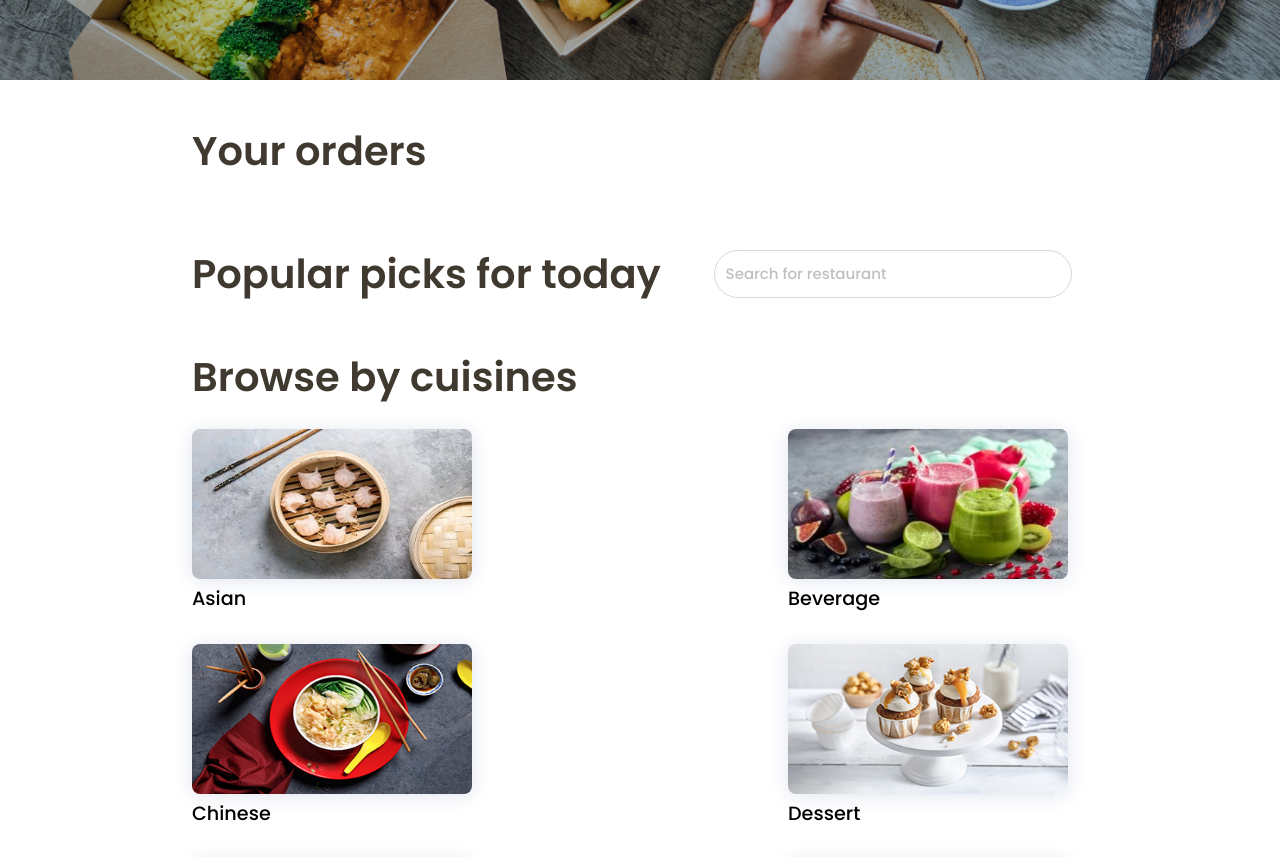
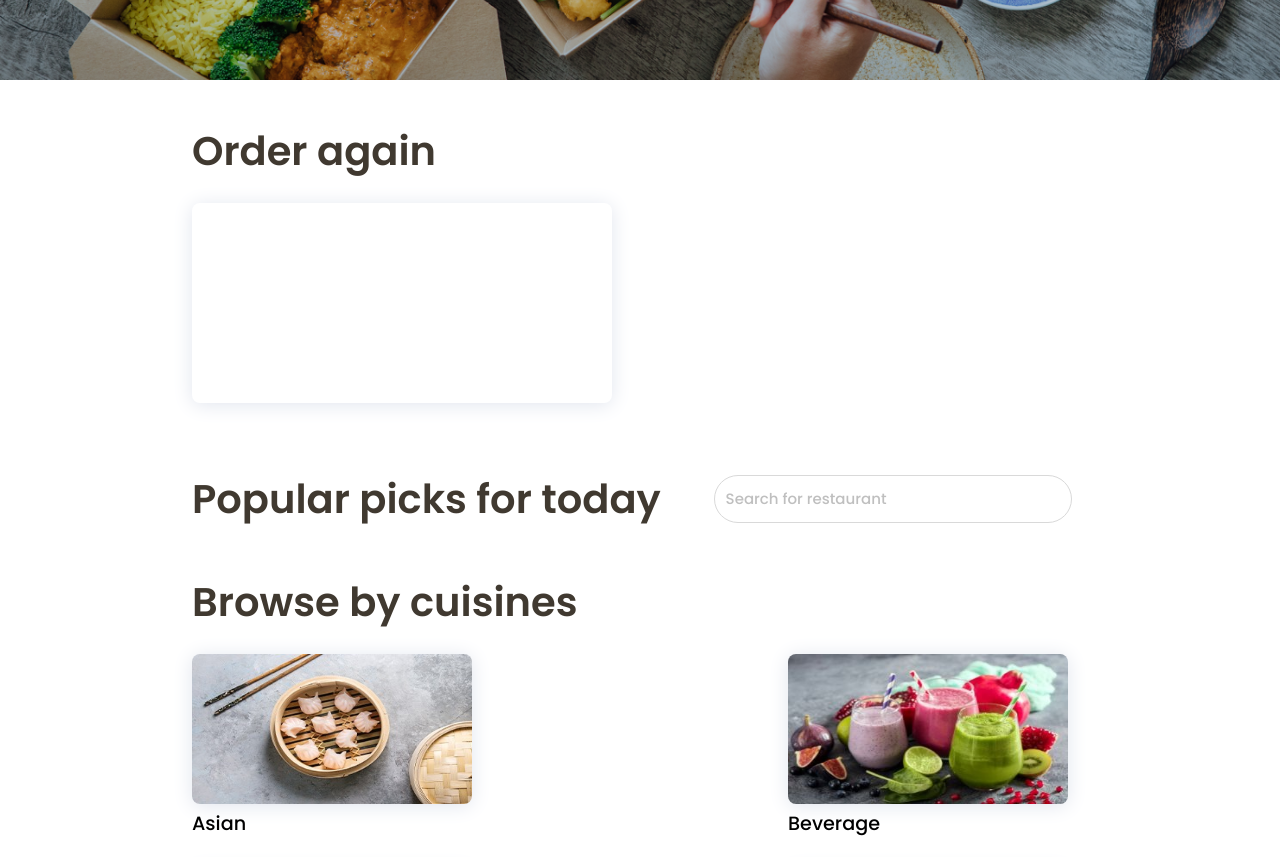
Before and after one commit to Goldman-Sachs-Hackathon-2022-Group-5/Group5-GS-Hackathon2022, a React (Create React App) app: page /menu in a window 1280 px wide. Shown: the part 580-1437 px from the top of the page. Built offline with nearby package versions, Linux system fonts and the light colour scheme; no server answers; grey boxes are pictures that could not be loaded.

Commit message:
added order status card

```diff
--- a/package.json
+++ b/package.json
@@ -3,6 +3,7 @@
   "version": "0.1.0",
   "private": true,
   "dependencies": {
+    "@ant-design/pro-components": "^1.1.9",
     "@reduxjs/toolkit": "^1.8.3",
     "@testing-library/jest-dom": "^5.16.4",
     "@testing-library/react": "^13.3.0",
--- a/src/App.js
+++ b/src/App.js
@@ -6,6 +6,7 @@ import Restaurant from './pages/Restaurants/Restaurants';
 import { BrowserRouter as Router, Routes, Route } from 'react-router-dom';
 import Navbar from './components/NavBar';
 import Checkout from './pages/Checkout/Checkout';
+// import GlobalFooter from 'ant-design-pro/lib/GlobalFooter';
 
 function App() {
   return (
@@ -18,6 +19,7 @@ function App() {
         <Route path='/menu' element={<Home/>} />
         <Route path='/checkout' element={<Checkout/>}/>
       </Routes>
+      {/* <GlobalFooter/> */}
     </Router>
   );
 }
--- a/src/components/Cart/CartDrawer.js
+++ b/src/components/Cart/CartDrawer.js
@@ -157,7 +157,7 @@ const CartDrawer = ({ onClose, visible }) => {
                                 </div>
                             </div>
                         </div>
-                        {   (delTime === undefined || location === undefined) &&
+                        {   (delTime === '' || location === undefined) &&
                             <div className='row'>
                                 <Alert
                                     description="Please input both delivery location and timeslot."
@@ -169,7 +169,7 @@ const CartDrawer = ({ onClose, visible }) => {
                         }
 
                         <div className='row'>
-                            <StyledButton width={'90%'} onClick={onCheckOut} disabled={delTime === undefined || location === undefined}>
+                            <StyledButton width={'90%'} onClick={onCheckOut} disabled={delTime === '' || location === undefined}>
                                 <Link to='/checkout'>
                                 Check Out
                                 </Link>
--- a/src/components/Checkout/OrderDetails.js
+++ b/src/components/Checkout/OrderDetails.js
@@ -1,11 +1,26 @@
-import { Checkbox } from 'antd'
+import { Checkbox, message } from 'antd'
 import React from 'react'
+import { useDispatch } from 'react-redux'
 import { LOCATIONS_LIST } from '../../utils/const'
 import { StyledButton } from '../reusable/Button'
+import { addToOrder  } from '../../redux/orderRedux'
+import { Link } from 'react-router-dom'
+import { clearCart } from '../../redux/cartredux'
 import './styles.css'
 
-export const OrderDetails = ({location, timeslot}) => {
-
+export const OrderDetails = ({cart, location, timeslot}) => {
+  const dispatch = useDispatch();
+  const onSubmit = () => {
+    const order = {
+      cart: cart,
+      location: location,
+      timeslot: timeslot,
+      status: 'Order Submitted'
+    }
+    dispatch(addToOrder(order))
+    dispatch(clearCart())
+    message.success("Order submitted successfully!")
+  }
   return (
         <div className='summarycard'>
             <div className='deliverydetails'>
@@ -21,7 +36,9 @@ export const OrderDetails = ({location, timeslot}) => {
                 Send me reminder emails for reimbursement
               </Checkbox>
             </div>
-            <StyledButton style={{marginTop: '2rem'}}>Submit Order</StyledButton>
+            <Link to='/'>
+            <StyledButton onClick={onSubmit} style={{marginTop: '2rem'}}>Submit Order</StyledButton>
+            </Link>
         </div>
       )
 }
--- a/src/components/Home/Order.js
+++ b/src/components/Home/Order.js
@@ -1,12 +1,14 @@
 import React from 'react'
+import { useSelector } from 'react-redux';
+import { OrderItemCard } from './OrderItem';
 import './styles.css';
 
 const OrderStatusSection = () => {
+  const orders = useSelector((state) => state.order.ordersPlace)
 return (
   <div className='column'>
-    {/* <div className='row'> */}
-      <h3 className="sectiontitle">Your orders</h3>
-    {/* </div> */}
+      <h3 className="sectiontitle">Order again</h3>
+      {orders.map(order => <OrderItemCard order={order}/> )}
 
   </div>
 )
--- /dev/null
+++ b/src/components/Home/OrderItem.js
@@ -0,0 +1,22 @@
+import React from 'react'
+import './styles.css';
+
+export const OrderItemCard = ({order}) => {
+  let totalPrice = 0;
+  order.cart.forEach((item) => totalPrice += item.food.price * item.quantity)
+
+  const location = order.location;
+  const restaurantName = order.cart[0].food.restaurant
+  const timeSlot = order.timeslot;
+  const status = order.status;
+
+  return (
+    <div className='orderItemCard'>
+        {totalPrice}
+        {restaurantName}
+        {location}
+        {timeSlot}
+        {status}
+    </div>
+  )
+}
--- a/src/components/Home/styles.css
+++ b/src/components/Home/styles.css
@@ -48,3 +48,19 @@
     transition: all 0.1s ease-in-out;
     color: #010606;
  }
+
+ .orderItemCard {
+    color: #fff;
+    box-shadow: 0 2px 20px #e1e5ee;
+    border-radius: 0.5rem;
+    display: flex;
+    flex-direction: column;
+    justify-content: space-between;
+    cursor: pointer;
+    transition: transform 200ms ease-in;
+    margin-top: 20px;
+    margin-right: 20px;
+    margin-bottom: 5px;
+    width: 30em;
+    height: 200px
+ }
--- a/src/components/NavBar/index.js
+++ b/src/components/NavBar/index.js
@@ -62,7 +62,7 @@ const Navbar = () => {
               </IconDiv>
             </NavMenu>
             <NavBtn>
-                <Avatar src="https://joeschmoe.io/api/v1/random" width={40}/>
+                <Avatar src="https://joeschmoe.io/api/v1/josephine" width={40}/>
             </NavBtn>
         </NavWrapper>
       </Nav>
--- a/src/pages/Checkout/Checkout.js
+++ b/src/pages/Checkout/Checkout.js
@@ -20,7 +20,7 @@ const Checkout = () => {
                         Order Summary
                     </h2>
                     <OrderSummary cart={cart}/>
-                    <OrderDetails location={location} timeslot={timeslot} />
+                    <OrderDetails cart={cart} location={location} timeslot={timeslot} />
 
                 </div>
             </div>
--- /dev/null
+++ b/src/redux/orderRedux.js
@@ -0,0 +1,52 @@
+import { createSlice } from '@reduxjs/toolkit'
+
+const initialState = {
+    ordersPlace: [
+        {
+            cart: [
+              {
+                "food": {
+                  "id": 5,
+                  "restaurant": "Guzman Y Gomez",
+                  "name": "Burrito Bowl",
+                  "price": 5,
+                  "status": true,
+                  "url": "https://d1sag4ddilekf6.azureedge.net/compressed_webp/items/SGITE20220208145712018881/detail/8e1cb4cd_BGWaRks0smfXxC2j.webp",
+                  "restaurant_id": 2
+                },
+                "quantity": 1
+              },
+              {
+                "food": {
+                  "id": 101,
+                  "restaurant": "Guzman Y Gomez",
+                  "name": "Quesadilla",
+                  "price": 5,
+                  "status": true,
+                  "url": "https://d1sag4ddilekf6.azureedge.net/compressed_webp/items/SGITE20220706104421029744/detail/c34e6ecd_dj17JnF1YWxpdHl9.webp",
+                  "restaurant_id": 2
+                },
+                "quantity": 1
+              }
+            ],
+            location: "MTA",
+            timeslot: "Today, 13 July 2022, Dinner (6pm-7pm)",
+            status: 'Delivered',
+          }
+    ],
+}
+
+export const orderSlice = createSlice({
+  name: 'order',
+  initialState,
+  reducers: {
+    addToOrder: (state, action) => {
+      state.ordersPlace.push(action.payload) //action.payload is the whole item
+    },
+  },
+})
+
+// Action creators are generated for each case reducer function
+export const { addToOrder } = orderSlice.actions
+
+export default orderSlice.reducer
--- a/src/store.js
+++ b/src/store.js
@@ -1,10 +1,12 @@
 import { configureStore } from '@reduxjs/toolkit'
 import locationReducer from './redux/redux'
 import cartReducer from './redux/cartredux'
+import orderReducer from './redux/orderRedux'
 
 export const store = configureStore({
   reducer: {
     location: locationReducer,
     cart: cartReducer,
+    order: orderReducer,
   },
 })
```
Also changed, not shown: 1 other file (tests, documents, lock files or other folders).
